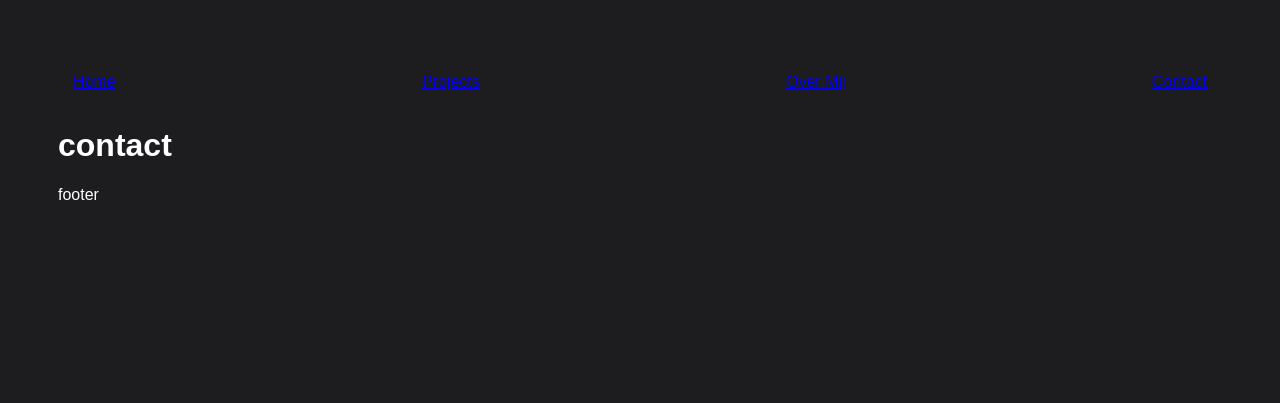
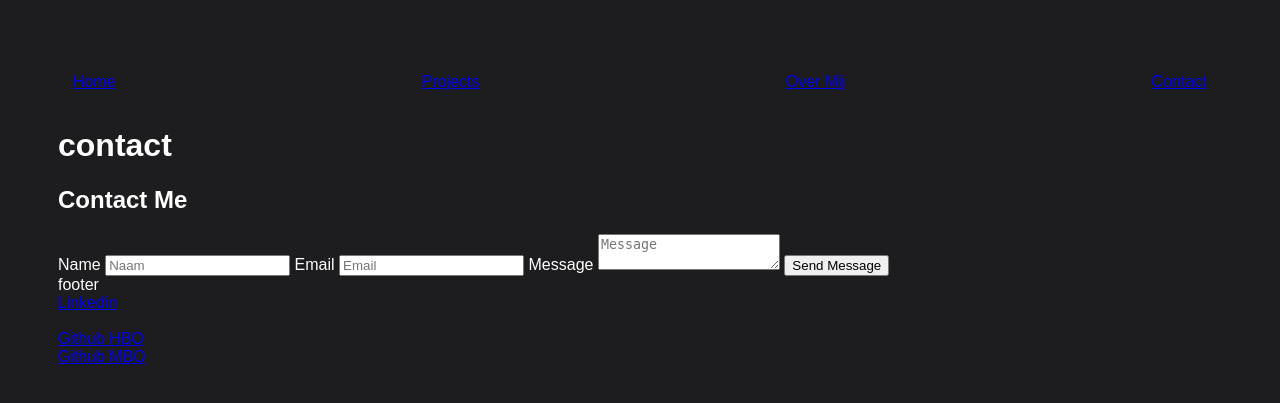
Before and after one commit to PjotrdeVos1/Portofolio-Windesheim, a PHP site: page /contact in a window 1280 px wide. Shown: the top 403 px of the page. Run offline with PHP 8.4, Linux system fonts and the light colour scheme.

Commit message:
Added a bunch of stuff

```diff
--- /dev/null
+++ b/Models/ContactModel.php
@@ -0,0 +1 @@
+<?php
--- /dev/null
+++ b/Models/HomeModel.php
@@ -0,0 +1 @@
+<?php
--- /dev/null
+++ b/Models/InfoModel.php
@@ -0,0 +1 @@
+<?php
--- a/views/contact.view.php
+++ b/views/contact.view.php
@@ -7,6 +7,24 @@ require 'layout/head.php';
 
 
     <h1>contact</h1>
+    <main>
+    <div class="contact-form-container">
+        <form class="contact-form" action="" method="POST">
+            <h2>Contact Me</h2>
+            <label for="name">Name</label>
+            <input type="text" id="name" name="name" placeholder="Naam" required>
+
+            <label for="email">Email</label>
+            <input type="email" id="email" name="email" placeholder="Email" required>
+
+            <label for="message">Message</label>
+            <textarea id="message" name="message" placeholder="Message"required></textarea>
+
+            <button type="submit">Send Message</button>
+        </form>
+    </div>
+    </main>
+
 
 <?php
 
--- a/views/home.view.php
+++ b/views/home.view.php
@@ -11,11 +11,6 @@ require 'layout/head.php';
 
 
 
-    <div class="All-containers">
-        <div class="text-container">
-            <p>Lorem ipsum dolor sit amet, consectetur adipiscing elit. Sed nunc mi, tempor ut massa in, vulputate mollis purus. Suspendisse in suscipit purus. Phasellus iaculis sem in condimentum faucibus. Integer scelerisque, ligula quis pulvinar feugiat, ante mi ultrices ante, vel porttitor diam mauris sit amet sapien. Etiam luctus id urna nec malesuada. Quisque fringilla massa sit amet orci maximus, porta posuere dolor venenatis. Quisque varius, quam ac vestibulum eleifend, neque metus cursus arcu, sit amet mattis massa nisl sit amet massa. Duis non dui porta, egestas dui id, molestie arcu. Donec efficitur sagittis auctor. Fusce convallis tempor porttitor. </p>
-        </div>
-
 <?php
 
 require 'layout/footer.php';
--- a/views/info.view.php
+++ b/views/info.view.php
@@ -6,7 +6,10 @@ require 'layout/head.php';
 ?>
 
 
-<h1>info</h1>
+    <div class="All-containers">
+        <div class="text-container">
+            <p>Lorem ipsum dolor sit amet, consectetur adipiscing elit. Sed nunc mi, tempor ut massa in, vulputate mollis purus. Suspendisse in suscipit purus. Phasellus iaculis sem in condimentum faucibus. Integer scelerisque, ligula quis pulvinar feugiat, ante mi ultrices ante, vel porttitor diam mauris sit amet sapien. Etiam luctus id urna nec malesuada. Quisque fringilla massa sit amet orci maximus, porta posuere dolor venenatis. Quisque varius, quam ac vestibulum eleifend, neque metus cursus arcu, sit amet mattis massa nisl sit amet massa. Duis non dui porta, egestas dui id, molestie arcu. Donec efficitur sagittis auctor. Fusce convallis tempor porttitor. </p>
+        </div>
 
 <?php
 
--- a/views/layout/footer.php
+++ b/views/layout/footer.php
@@ -1,4 +1,14 @@
 
-<footer>footer</footer>
+<footer>footer
+    <div class="Socials">
+        <a href="https://www.linkedin.com/in/pjotr-de-vos-b68917284/">Linkedin</a><br>
+        <a href="#"></a><br>
+        <a href="https://github.com/PjotrdeVos1">Github HBO</a><br>
+        <a href="https://github.com/PjotrdeVos">Github MBO</a>
+
+    </div>
+
+</footer>
+
 </body>
 </html>
--- a/views/projects.view.php
+++ b/views/projects.view.php
@@ -13,9 +13,6 @@ require 'layout/head.php';
         <a href="#">Project 2</a><br>
         <a href="#">Project 3</a><br>
         <a href="#">Project 4</a><br>
-        <a href="https://github.com/PjotrdeVos1">Github HBO</a><br>
-        <a href="https://github.com/PjotrdeVos">Github MBO</a>
-
     </div>
 
 <?php
```
Also changed, not shown: dbconnect.php (added, +15 -0 lines).
